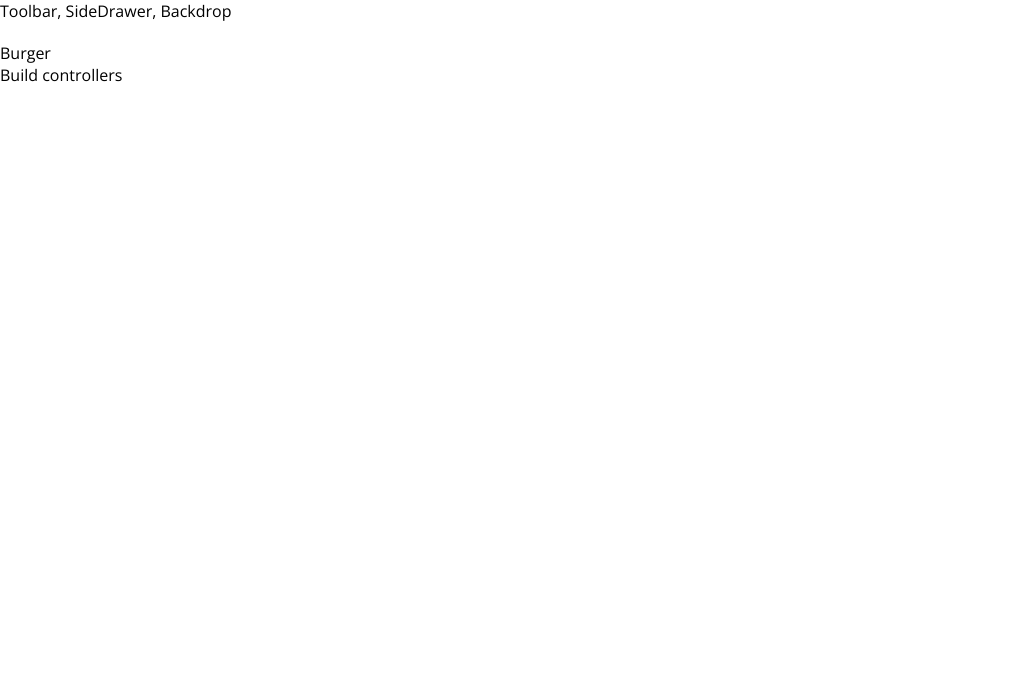
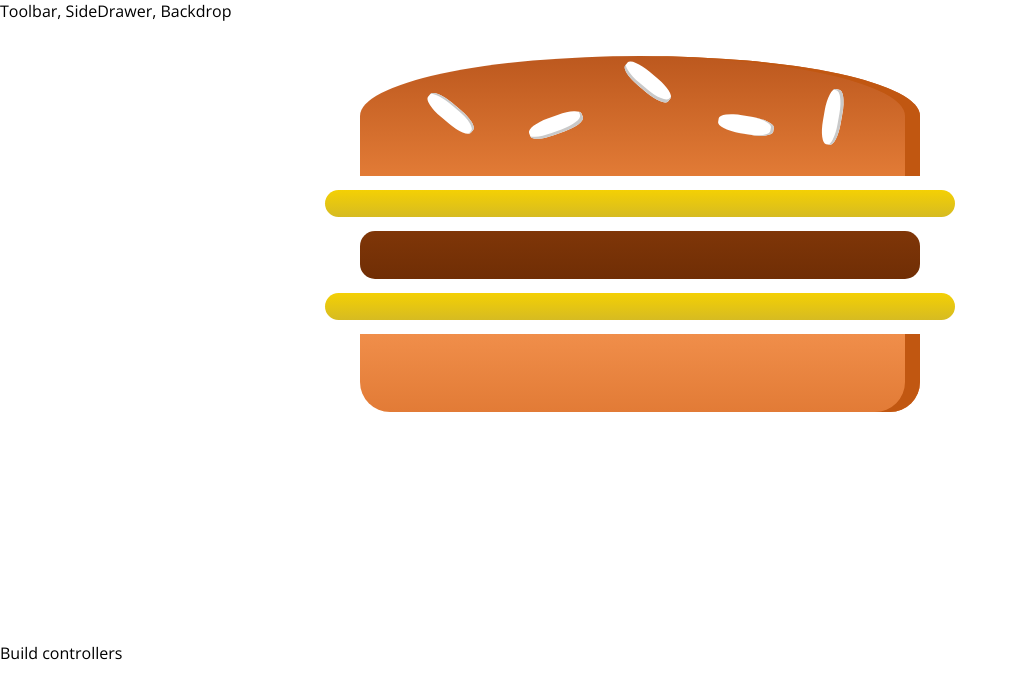
Before and after one commit to JoaquinBenitez/burguer-builder, a React (Create React App) app: page / in a window 1280 px wide. Shown: the top 698 px of the page, without its empty margins (0-1018 px from the left). Built offline with nearby package versions, Linux system fonts and the light colour scheme; the HTML template or start-up script is replaced by a standard one.

Commit message:
Hard-coded the burger

```diff
--- a/src/components/Burger/Burger.js
+++ b/src/components/Burger/Burger.js
@@ -0,0 +1,17 @@
+import React from 'react';
+import BurgerIngredient from './BurgerIngredient/BurgerIngredient';
+import styles from "./Burger.module.css";
+
+const Burger = props => {
+    return (
+        <div className={styles.Burger}>
+        <BurgerIngredient type="bread-top"/>
+        <BurgerIngredient type="cheese"/>
+        <BurgerIngredient type="meat"/>
+        <BurgerIngredient type="cheese"/>
+        <BurgerIngredient type="bread-bottom"/>
+        </div>
+    );
+}
+
+export default Burger;
--- /dev/null
+++ b/src/components/Burger/Burger.module.css
@@ -0,0 +1,30 @@
+.Burger {
+    width: 100%;
+    margin: auto;
+    height: 250px;
+    overflow: scroll;
+    text-align: center;
+    font-weight: bold;
+    font-size: 1.2rem;
+}
+
+@media (min-width: 500px) and (min-height: 400px) {
+    .Burger {
+        width: 350px;
+        height: 300px;
+    }
+}
+
+@media (min-width: 500px) and (min-height: 401px) {
+    .Burger {
+        width: 450px;
+        height: 400px;
+    }
+}
+
+@media (min-width: 1000px) and (min-height: 700px) {
+    .Burger {
+        width: 700px;
+        height: 600px;
+    }
+}
--- a/src/components/Burger/BurgerIngredient/BurgerIngredient.js
+++ b/src/components/Burger/BurgerIngredient/BurgerIngredient.js
@@ -1,10 +1,12 @@
-import React from "react";
+import React, { Component } from "react";
+import PropTypes from "prop-types";
 import styles from "./BurgerIngredient.module.css";
 
-const BurgerIngredient = props => {
+class BurgerIngredient extends Component {
+  render() {
     let ingredient = null;
 
-  switch (props.type) {
+    switch (this.props.type) {
       case "bread-bottom":
         ingredient = <div className={styles.BreadBottom}></div>;
         break;
@@ -33,6 +35,11 @@
     }
 
     return ingredient;
-};
+  }
+}
+
+BurgerIngredient.propTypes = {
+  type: PropTypes.string.isRequired
+}
 
 export default BurgerIngredient;
--- a/src/containers/BurgerBuilder/BurgerBuilder.js
+++ b/src/containers/BurgerBuilder/BurgerBuilder.js
@@ -1,10 +1,11 @@
 import React, { Component } from "react";
+import Burger from "../../components/Burger/Burger";
 
 class BurgerBuilder extends Component {
   render() {
     return (
       <>
-        <div>Burger</div>
+        <Burger />
         <div>Build controllers</div>
       </>
     );
```
Lines whose indentation alone changed are shown as unchanged.
